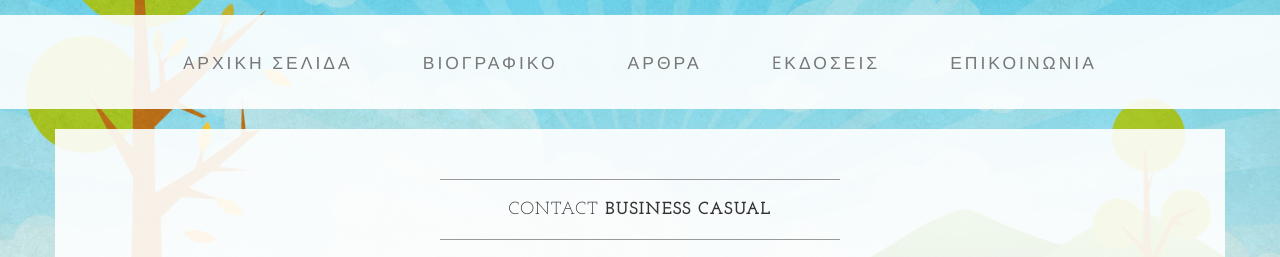
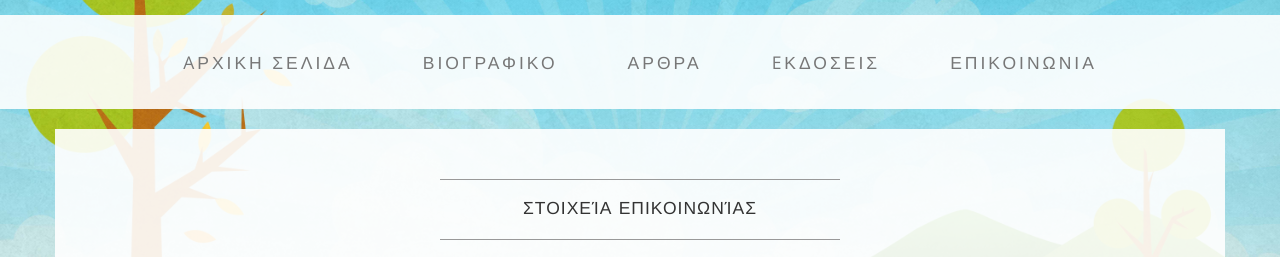
Before and after one commit to pkaramol/pediatrics, a Django app: page /contact/ in a window 1280 px wide. Shown: the part 172-429 px from the top of the page. Run offline with Django 3.2, Linux system fonts and the light colour scheme; some libraries are stand-ins or nearby versions.

Commit message:
Updated address v3

```diff
--- a/templates/contact.html
+++ b/templates/contact.html
@@ -41,9 +41,7 @@
             <div class="box">
                 <div class="col-lg-12">
                     <hr>
-                    <h2 class="intro-text text-center">Contact
-                        <strong>business casual</strong>
-                    </h2>
+                    <h2 class="intro-text text-center">Στοιχεία Επικοινωνίας</h2>
                     <hr>
                 </div>
                 <div class="col-md-8">
```
